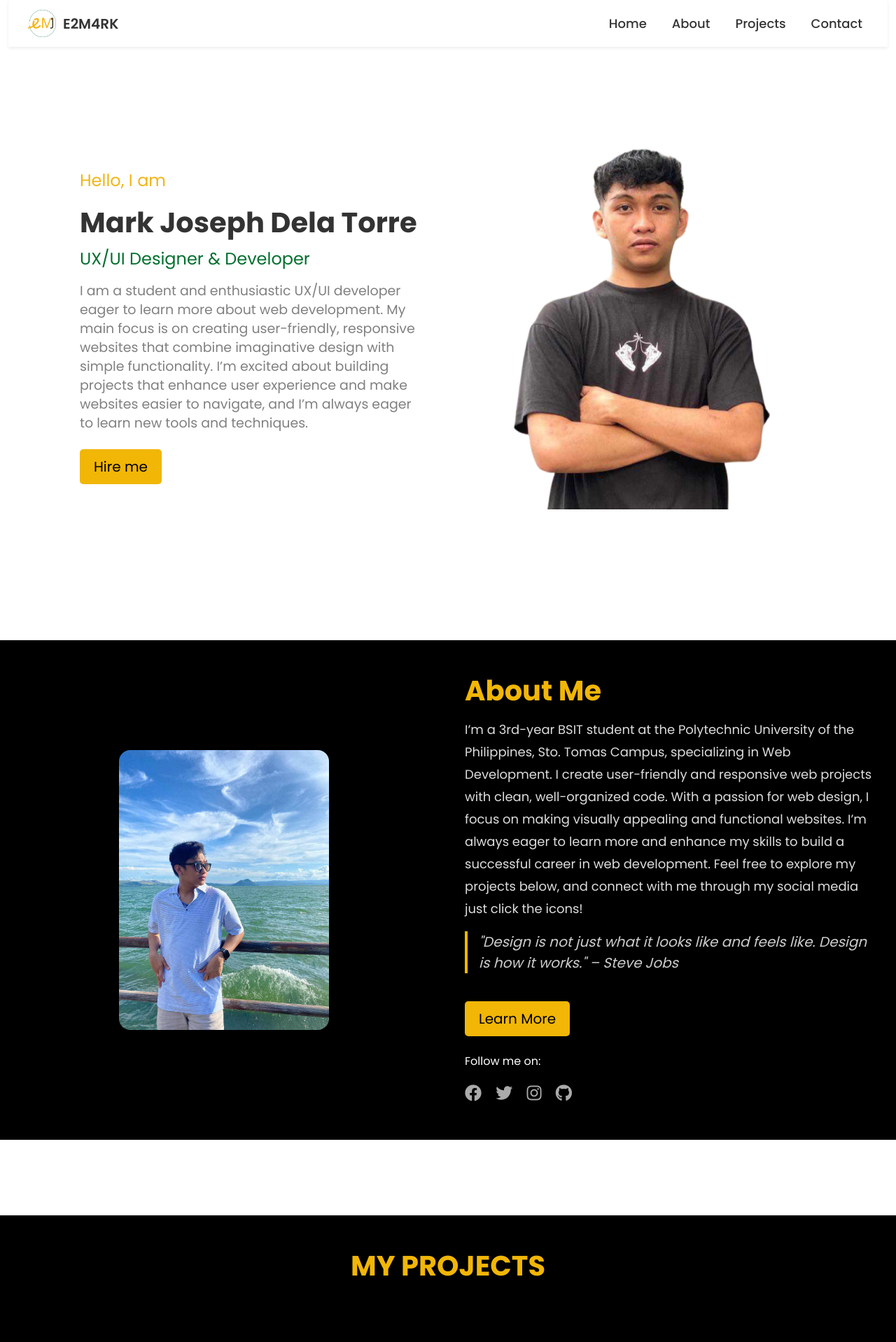
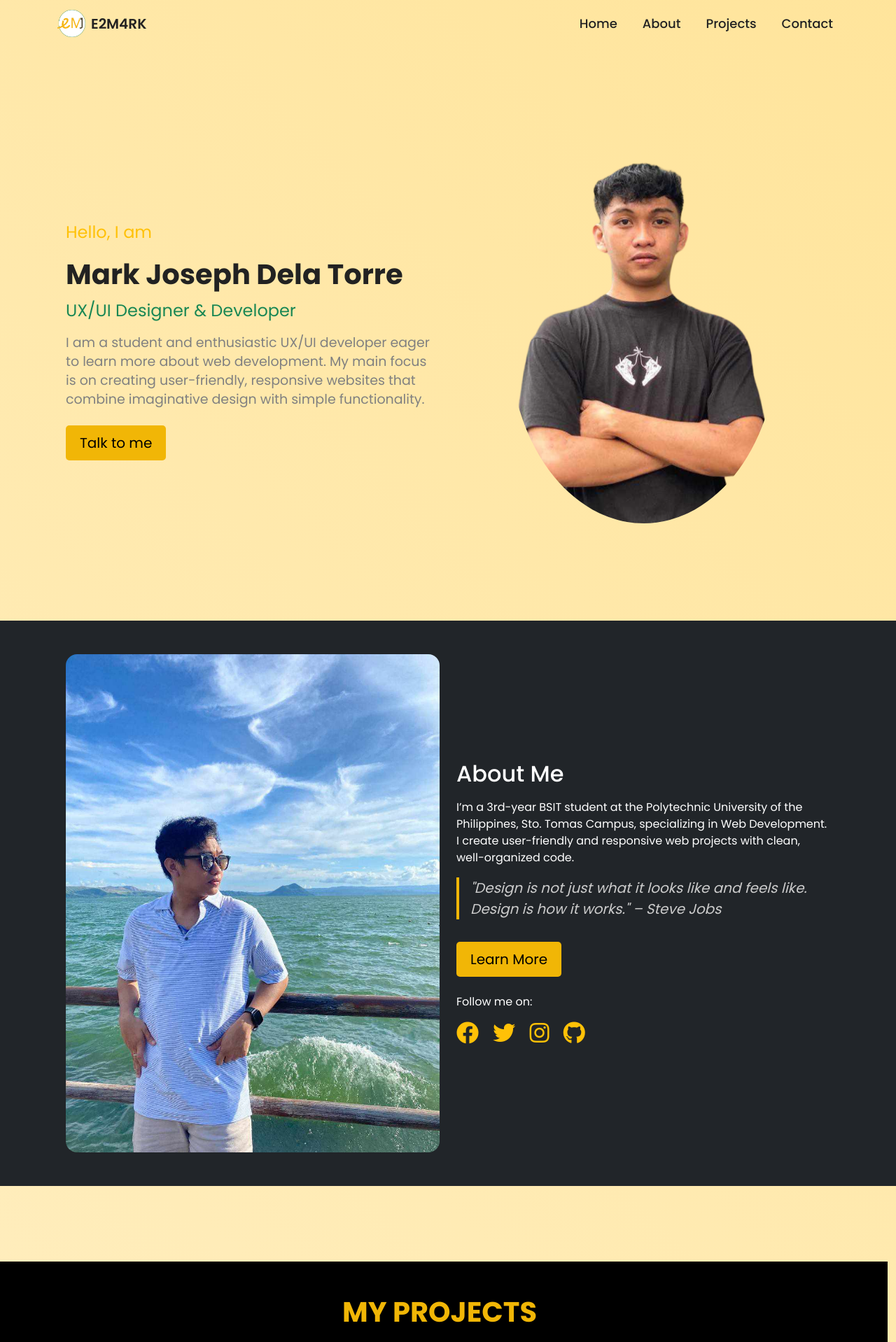
Before and after one commit to E2-M4RK/e2-m4rk.github.io, a PHP site: page / in a window 1280 px wide. Shown: the top 1918 px of the page at 70% size. Run offline with PHP 8.4, Linux system fonts and the light colour scheme.

Commit message:
Midterm requirments

```diff
--- a/index.html
+++ b/index.html
@@ -8,32 +8,26 @@
   <link href="https://cdn.jsdelivr.net/npm/bootstrap@5.3.3/dist/css/bootstrap.min.css" rel="stylesheet"
     integrity="sha384-QWTKZyjpPEjISv5WaRU9OFeRpok6YctnYmDr5pNlyT2bRjXh0JMhjY6hW+ALEwIH" crossorigin="anonymous">
   <link href="https://cdnjs.cloudflare.com/ajax/libs/font-awesome/5.15.4/css/all.min.css" rel="stylesheet">
-
+  <link href="https://cdnjs.cloudflare.com/ajax/libs/aos/2.3.4/aos.css" rel="stylesheet">
+<script src="https://cdnjs.cloudflare.com/ajax/libs/aos/2.3.4/aos.js"></script>
   <link rel="stylesheet" href="style.css">
   <link rel="icon" href="assets/E2.png" type="image/png">
-  <style>
-
-  </style>
 </head>
 
 <body>
-
-  <div class="container-fluid">
-    <div class="row">
-      <div class="col">
-        <nav class="navbar navbar-expand-lg navbar-dark shadow-sm">
-          <div class="container-fluid">
-            <img src="assets/LOGO ito.png" alt="logo" class="navbar-logo">
-            <a class="navbar-brand" href="#">E2M4RK</a>
-            <button class="navbar-toggler" type="button" data-bs-toggle="collapse"
-              data-bs-target="#navbarSupportedContent" aria-controls="navbarSupportedContent" aria-expanded="false"
-              aria-label="Toggle navigation">
+  <header>
+    <nav class="navbar navbar-expand-lg navbar-dark ">
+      <div class="container">
+        <img src="assets/LOGO ito.png" alt="logo" class="navbar-logo me-2">
+        <span class="navbar-brand">E2M4RK</span>
+        <button class="navbar-toggler" type="button" data-bs-toggle="collapse" data-bs-target="#navbarNav"
+          aria-controls="navbarNav" aria-expanded="false" aria-label="Toggle navigation">
           <span class="navbar-toggler-icon"></span>
         </button>
-            <div class="collapse navbar-collapse justify-content-end" id="navbarSupportedContent">
-              <ul class="navbar-nav mb-2 mb-lg-0">
+        <div class="collapse navbar-collapse justify-content-end" id="navbarNav">
+          <ul class="navbar-nav">
             <li class="nav-item">
-                  <a class="nav-link" aria-current="page" href="#">Home</a>
+              <a class="nav-link" href="#home-section">Home</a>
             </li>
             <li class="nav-item">
               <a class="nav-link" href="#about-section">About</a>
@@ -42,82 +36,77 @@
               <a class="nav-link" href="#projects-section">Projects</a>
             </li>
             <li class="nav-item">
-                  <a class="nav-link" href="#">Contact</a>
+              <a class="nav-link" href="#contact-section">Contact</a>
             </li>
           </ul>
         </div>
       </div>
     </nav>
+  </header>
+
+  <main>
+    <!-- Home Section -->
+    <section id="home-section" class="vh-100 d-flex align-items-center text-center intro-section" data-aos="fade-up">
+      <div class="container">
+          <div class="row align-items-center">
+              <div class="col-lg-6 text-start" data-aos="fade-up">
+                  <p class="text-warning intro-text">Hello, I am</p>
+                  <h1 class="fw-bold intro-name">Mark Joseph Dela Torre</h1>
+                  <p class="text-success intro-text">UX/UI Designer & Developer</p>
+                  <p class="intro-description">I am a student and enthusiastic UX/UI developer eager to learn more about web development. My main focus
+                      is on creating user-friendly, responsive websites that combine imaginative design with simple
+                      functionality.</p>
+                  <a href="https://mail.google.com/mail/u/1/#inbox?compose=HfxTvNsTvkZXRlCTHLJFQBQQVssrmqVGLdbbLGSFDvhZnBVRzMVVhpSdrhvThQSdGLFRJHDhXxVDJTsmhMsZfBmbSwPrSLgXVszPSMdwnLlCpQzqZWJsCfPGvfxSVsCJZXkmsgZTzrNgLtBJvwZsFBScbBXmbpsHXjLWVL"
+                      class="btn btn-warning btn-lg">Talk to me</a>
               </div>
-    </div>
-
-    <div class="container vh-100 d-flex align-items-center justify-content-center">
-      <div class="row w-100 justify-content-center align-items-center">
-        <div class="col-lg-6 col-md-6 col-sm-12 intro-section text-left fade-in">
-          <div>
-            <p class="intro-text slide-in" style="color: #f1b616;">Hello, I am</p>
-            <h1 class="intro-name slide-in">Mark Joseph Dela Torre</h1>
-            <p class="intro-text slide-in" style="color: #006f2d;">UX/UI Designer & Developer</p>
-            <p class="slide-in intro-description">
-              I am a student and enthusiastic UX/UI developer eager to learn more about web development. My main focus
-              is on creating user-friendly, responsive websites that combine imaginative design with simple
-              functionality. I’m excited about building projects that enhance user experience and make websites easier
-              to navigate, and I’m always eager to learn new tools and techniques.
-            </p>
-            <button class="btn btn-warning btn-lg slide-in me-2">Hire me</button>
-          </div>
-        </div>
-        <div class="col-lg-6 col-md-6 col-sm-12 d-flex justify-content-center align-items-start profile-section">
-          <img src="assets/Me 2.png" alt="Mark Joseph" class="profile-img fade-in">
+              <div class="col-lg-6" data-aos="zoom-in">
+                  <img src="assets/Me 2.png" alt="Mark Joseph" class="img-fluid rounded-circle profile-img">
               </div>
           </div>
       </div>
+  </section>
 
 
-    <div class="container-fluid my-5 px-0" id="about-section">
-      <div class="row bg-black text-white py-5">
-        <div class="col-lg-6 d-flex justify-content-center align-items-center">
-          <img src="assets/Me din.jpg" alt="About Me" class="img-fluid about-img rounded-4">
+    <!-- About Section -->
+    <section id="about-section" class="py-5 bg-dark text-white" data-aos="fade-up">
+      <div class="container">
+        <div class="row align-items-center">
+          <div class="col-lg-6" data-aos="zoom-in">
+            <img src="assets/Me din.jpg" alt="About Me" class="img-fluid rounded-4">
           </div>
-
-        <div class="col-lg-6 d-flex flex-column justify-content-center px-4">
-          <h2 class="about-title mb-3">About Me</h2>
-          <p class="about-description">
-            I’m a 3rd-year BSIT student at the Polytechnic University of the Philippines, Sto. Tomas Campus,
+          <div class="col-lg-6" data-aos="fade-up">
+            <h2 class="mb-3">About Me</h2>
+            <p>I’m a 3rd-year BSIT student at the Polytechnic University of the Philippines, Sto. Tomas Campus,
               specializing in Web Development. I create user-friendly and responsive web projects with clean,
-            well-organized code. With a passion for web design, I focus on making visually appealing and functional
-            websites. I’m always eager to learn more and enhance my skills to build a successful career in web
-            development. Feel free to explore my projects below, and connect with me through my social media just click
-            the icons!
-          </p>
+              well-organized code.</p>
             <blockquote class="blockquote">
-            <p class="mb-0">"Design is not just what it looks like and feels like. Design is how it works." – Steve Jobs
-            </p>
+              <p>"Design is not just what it looks like and feels like. Design is how it works." – Steve Jobs</p>
             </blockquote>
+            <a href="403.html" class="btn btn-warning btn-lg mt-3">Learn More</a>
             <div class="mt-4">
-            <a href="#" class="btn btn-warning btn-lg">Learn More</a>
-          </div>
-          <div class="mt-4">
-            <p class="social-text">Follow me on:</p>
-            <a href="" class="social-icon me-3" target="_blank"><i class="fab fa-facebook"></i></a>
-            <a href="" class="social-icon me-3" target="_blank"><i class="fab fa-twitter"></i></a>
-            <a href="" class="social-icon me-3" target="_blank"><i
-                class="fab fa-instagram"></i></a>
-            <a href="" class="social-icon" target="_blank"><i class="fab fa-github"></i></a>
+              <p>Follow me on:</p>
+              <a href="https://www.facebook.com/Kuysz.mj" class="text-warning me-3"><i
+                  class="fab fa-facebook fa-2x"></i></a>
+              <a href="https://x.com/e2Mark" class="text-warning me-3"><i class="fab fa-twitter fa-2x"></i></a>
+              <a href="https://www.instagram.com/d_mrkjsph/" class="text-warning me-3"><i
+                  class="fab fa-instagram fa-2x"></i></a>
+              <a href="https://github.com/E2-M4RK?tab=repositories" class="text-warning"><i
+                  class="fab fa-github fa-2x"></i></a>
             </div>
           </div>
         </div>
       </div>
+    </section>
 
-
-    <div class="container-fluid my-5 px-0" id="projects-section">
+    <!-- Projects Section -->
+    <section id="projects-section" class="container-fluid my-5 px-0" data-aos="fade-up">
       <div class="row bg-black text-white py-5">
-        <div class="col-12 text-center mb-5">
+        <div class="col-12 text-center mb-5" data-aos="fade-up">
           <h2 class="project-title">My Projects</h2>
         </div>
         <div class="col-12 d-flex flex-wrap justify-content-center gap-4">
           <div class="row w-100 justify-content-center">
-            <div class="col-md-3 mb-4">
+            <div class="col-md-3 mb-4" data-aos="fade-right">
               <div class="project-card">
                 <img src="assets/Realme 1.JPG" alt="Project 1">
                 <div class="card-img-overlay">
@@ -126,7 +115,7 @@
               </div>
               <a href="Activity 4/index.html" class="project-btn" onclick="showLoading()">Project 1</a>
             </div>
-            <div class="col-md-3 mb-4">
+            <div class="col-md-3 mb-4" data-aos="zoom-out-down">
               <div class="project-card">
                 <img src="assets/Londonito.JPG" alt="Project 2">
                 <div class="card-img-overlay">
@@ -135,18 +124,18 @@
               </div>
               <a href="Activity 5/home.html" class="project-btn" onclick="showLoading()">Project 2</a>
             </div>
-            <div class="col-md-3 mb-4">
+            <div class="col-md-3 mb-4" data-aos="fade-left">
               <div class="project-card">
                 <img src="assets/House of shot 1.JPG" alt="Project 3">
                 <div class="card-img-overlay">
-                  <p class="project-description">Gallery | House of Shot </p>
+                  <p class="project-description">Gallery | House of Shot</p>
                 </div>
               </div>
               <a href="Activity 6/index.html" class="project-btn" onclick="showLoading()">Project 3</a>
             </div>
           </div>
           <div class="row w-100 justify-content-center">
-            <div class="col-md-3 mb-4">
+            <div class="col-md-3 mb-4" data-aos="fade-right">
               <div class="project-card">
                 <img src="assets/Digimon 1.JPG" alt="Project 4">
                 <div class="card-img-overlay">
@@ -155,7 +144,7 @@
               </div>
               <a href="Activity 7/Home.html" class="project-btn" onclick="showLoading()">Project 4</a>
             </div>
-            <div class="col-md-3 mb-4">
+            <div class="col-md-3 mb-4" data-aos="zoom-out-down">
               <div class="project-card">
                 <img src="assets/Dr Stone 1.JPG" alt="Project 5">
                 <div class="card-img-overlay">
@@ -164,7 +153,7 @@
               </div>
               <a href="Activity 8/index.html" class="project-btn" onclick="showLoading()">Project 5</a>
             </div>
-            <div class="col-md-3 mb-4">
+            <div class="col-md-3 mb-4" data-aos="fade-left">
               <div class="project-card">
                 <img src="assets/Arcane ito.JPG" alt="Project 6">
                 <div class="card-img-overlay">
@@ -176,33 +165,86 @@
           </div>
         </div>
       </div>
-    </div>
+    </section>
 
     <div id="loading-screen" class="loading-screen">
-      <div class="spinner-border text-warning" role="status">
+      <div class="loader" role="status" aria-label="Loading">
         <span class="visually-hidden">Loading...</span>
       </div>
     </div>
 
 
 
+    <section id="contact-section" class="bg-black text-white py-5">
+
+      <div class="container p-4 pb-0">
+        <section>
+          <div class="row">
+            <div class="col-md-3 col-lg-3 col-xl-3 mx-auto mt-3">
+              <h6 class="text-uppercase mb-4 font-weight-bold" style="color: #006f2d;">E2M4RK Website</h6>
+              <p>Thank you for visiting my website! I truly appreciate your time and interest. Your support means a lot,
+                and I hope you found something valuable. Feel free to come back anytime!</p>
+            </div>
+
+            <div class="col-md-4 col-lg-3 col-xl-3 mx-auto mt-3">
+              <h6 class="text-uppercase mb-4 font-weight-bold" style="color: #006f2d;">Contact</h6>
+              <p><i class="fas fa-home mr-3"></i> City of Cabuyao, Laguna 4025, PHI</p>
+              <p><i class="fas fa-envelope mr-3"></i> delatorremark0428@gmail.com</p>
+              <p><i class="fas fa-phone mr-3"></i> + 63 936 727 4813</p>
+            </div>
+
+            <div class="col-md-3 col-lg-2 col-xl-2 mx-auto mt-3">
+              <h6 class="text-uppercase mb-4 font-weight-bold" style="color: #006f2d;">Follow me on</h6>
+              <a class="btn btn-primary btn-floating m-1" style="background-color: #3b5998"
+                href="#https://www.facebook.com/Kuysz.mj" role="button"><i class="fab fa-facebook-f"></i></a>
+              <a class="btn btn-primary btn-floating m-1" style="background-color: #55acee" href="https://x.com/e2Mark"
+                role="button"><i class="fab fa-twitter"></i></a>
+              <a class="btn btn-primary btn-floating m-1" style="background-color: #dd4b39"
+                href="https://mail.google.com/mail/u/1/#inbox?compose=HfxTvNsTvkZXRlCTHLJFQBQQVssrmqVGLdbbLGSFDvhZnBVRzMVVhpSdrhvThQSdGLFRJHDhXxVDJTsmhMsZfBmbSwPrSLgXVszPSMdwnLlCpQzqZWJsCfPGvfxSVsCJZXkmsgZTzrNgLtBJvwZsFBScbBXmbpsHXjLWVL"
+                role="button"><i class="fab fa-google"></i></a>
+              <a class="btn btn-primary btn-floating m-1" style="background-color: #ac2bac"
+                href="https://www.instagram.com/d_mrkjsph/" role="button"><i class="fab fa-instagram"></i></a>
+              <a class="btn btn-primary btn-floating m-1" style="background-color: #0082ca"
+                href="https://www.linkedin.com/in/mark-joseph-dela-torre-076a47295/" role="button"><i
+                  class="fab fa-linkedin-in"></i></a>
+              <a class="btn btn-primary btn-floating m-1" style="background-color: #333333"
+                href="https://github.com/E2-M4RK?tab=repositories" role="button"><i class="fab fa-github"></i></a>
+            </div>
+          </div>
+        </section>
+      </div>
+    </section>
+  </main>
+
+  <footer class="bg-dark text-center text-white py-3">
+    <div class="container">
+      <p class="mb-0">&copy; 2024 <a href="https://e2-m4rk.github.io/" class="text-white">e2-m4rk.github.io</a>. All
+        rights reserved.</p>
+    </div>
+  </footer>
 
 
-
-
-  </div>
 
   <script src="https://cdn.jsdelivr.net/npm/bootstrap@5.3.3/dist/js/bootstrap.bundle.min.js"
     integrity="sha384-YvpcrYf0tY3lHB60NNkmXc5s9fDVZLESaAA55NDzOxhy9GkcIdslK1eN7N6jIeHz"
     crossorigin="anonymous"></script>
   <script>
-    function showLoading() {
+    function showLoading(duration = 1000) {
       const loadingScreen = document.getElementById('loading-screen');
-      loadingScreen.style.display = 'flex';
+
+      loadingScreen.classList.add('show');
+
       setTimeout(() => {
-        loadingScreen.style.display = 'none';
-      }, 1000);
+        loadingScreen.classList.remove('show');
+      }, duration);
     }
+
+    AOS.init({
+    duration: 2000,
+    once: true,
+
+  });
+
   </script>
 </body>
 
--- a/style.css
+++ b/style.css
@@ -7,17 +7,41 @@
     font-family: "Poppins", sans-serif;
 }
 
+html {
+    scroll-behavior: smooth;
+    overflow-x: hidden;
+}
+
 body {
-    background-color: #fff;
+    background: linear-gradient(45deg, #ffffff, #ffcd44);
+    background-size: 400% 400%;
+    animation: waveBackground 10s ease-in-out infinite;
+    color: white;
+    overflow-x: hidden;
+}
+
+@keyframes waveBackground {
+    0% {
+        background-position: 0% 0%;
+    }
+
+    50% {
+        background-position: 100% 100%;
+    }
+
+    100% {
+        background-position: 0% 0%;
+    }
 }
 
 .navbar {
     display: flex;
     align-items: center;
     padding: 12px 16px;
-    background-color: #ffffff;
-    box-shadow: 0px 4px 12px rgba(0, 0, 0, 0.1);
+    background-color: transparent;
     transition: background-color 0.3s ease;
+    margin-bottom: 20px;
+    width: 100%;
 }
 
 .navbar-logo {
@@ -27,7 +51,7 @@ body {
 
 .navbar-brand {
     font-weight: 600;
-    color: #333;
+    color: #222;
     font-size: 20px;
     transition: color 0.3s ease;
 }
@@ -43,7 +67,7 @@ body {
 
 .nav-link {
     font-size: 18px;
-    color: #333;
+    color: #222;
     text-decoration: none;
     font-weight: 500;
     margin-left: 20px;
@@ -138,8 +159,9 @@ body {
 }
 
 .intro-section {
-    padding: 32px;
+    padding: 16px;
     font-size: 20px;
+    text-align: center;
 }
 
 .intro-text {
@@ -152,8 +174,9 @@ body {
 .intro-name {
     font-size: 40px;
     font-weight: bold;
-    color: #333;
+    color: #222;
     line-height: 56px;
+    text-align: left;
 }
 
 .intro-description {
@@ -161,13 +184,15 @@ body {
     font-size: 19px;
     line-height: 27px;
     margin-bottom: 24px;
+    text-align: left;
 }
 
 .profile-img {
     max-width: 100%;
     height: auto;
-    border-radius: 10px;
+    border-radius: 5px;
     transition: transform 0.3s ease-in-out;
+
 }
 
 .profile-img:hover {
@@ -178,17 +203,31 @@ body {
     display: flex;
     justify-content: center;
     align-items: center;
+    flex-wrap: wrap;
+    width: 100%;
+}
+
+.row {
+    display: flex;
+    flex-wrap: wrap;
+    align-items: center;
+    width: 100%;
 }
 
 @media (max-width: 992px) {
     .intro-name {
         font-size: 35px;
+        text-align: left;
     }
+
     .intro-text {
         font-size: 21px;
+        text-align: left;
     }
+
     .intro-description {
         font-size: 17px;
+        text-align: left;
     }
 }
 
@@ -313,6 +375,8 @@ body {
 
 #projects-section {
     padding: 60px 20px;
+    width: 100%;
+    overflow-x: hidden;
 }
 
 .project-title {
```
Also changed, not shown: other parts of style.css (+58 -9 lines), 403.html (added, +120 -0 lines), 404.html (+8 -2 lines), Activity 9/banner.html (+6 -6 lines), Activity 9/assets/jinx 6.png (added), Activity 9/assets/jinx 7.png (added), assets/error messages.png (added). Lines whose indentation alone changed are shown as unchanged.
